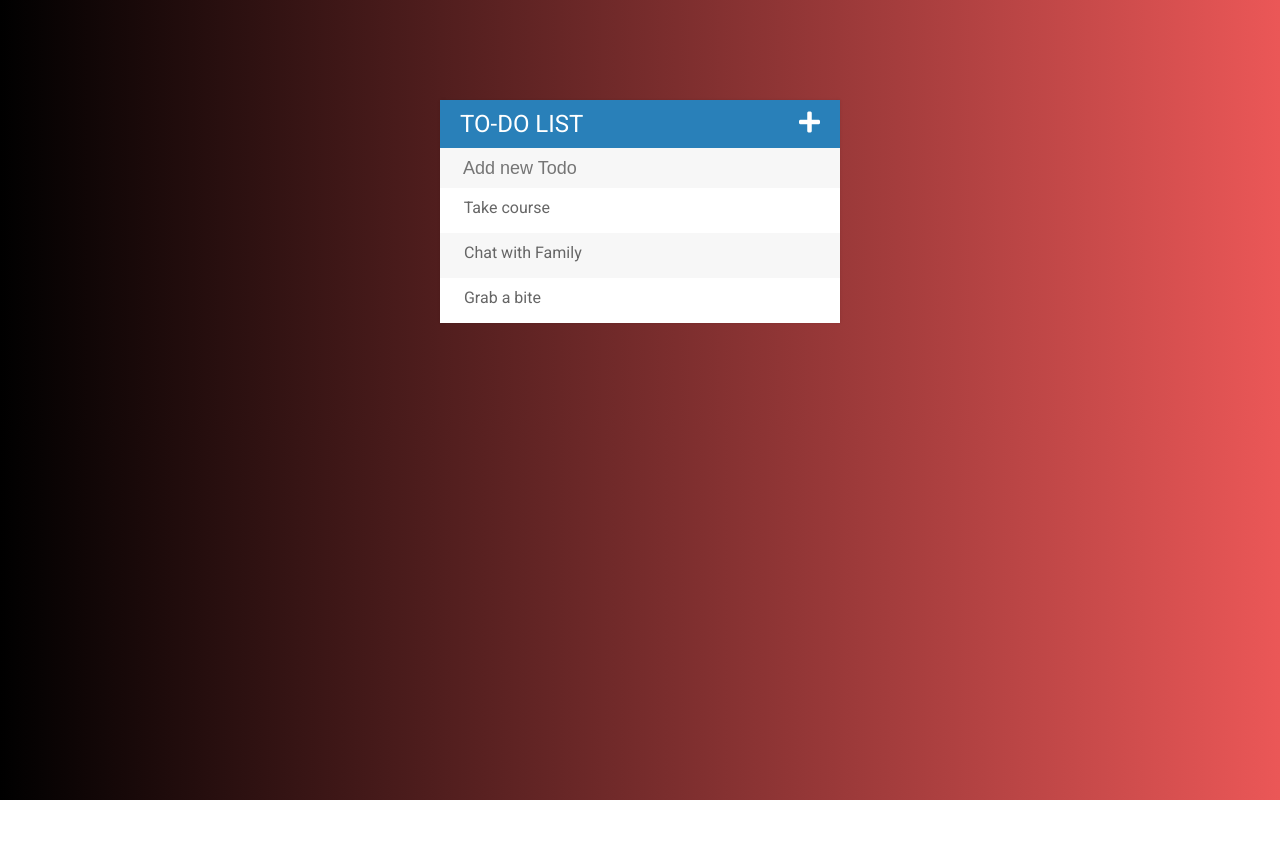
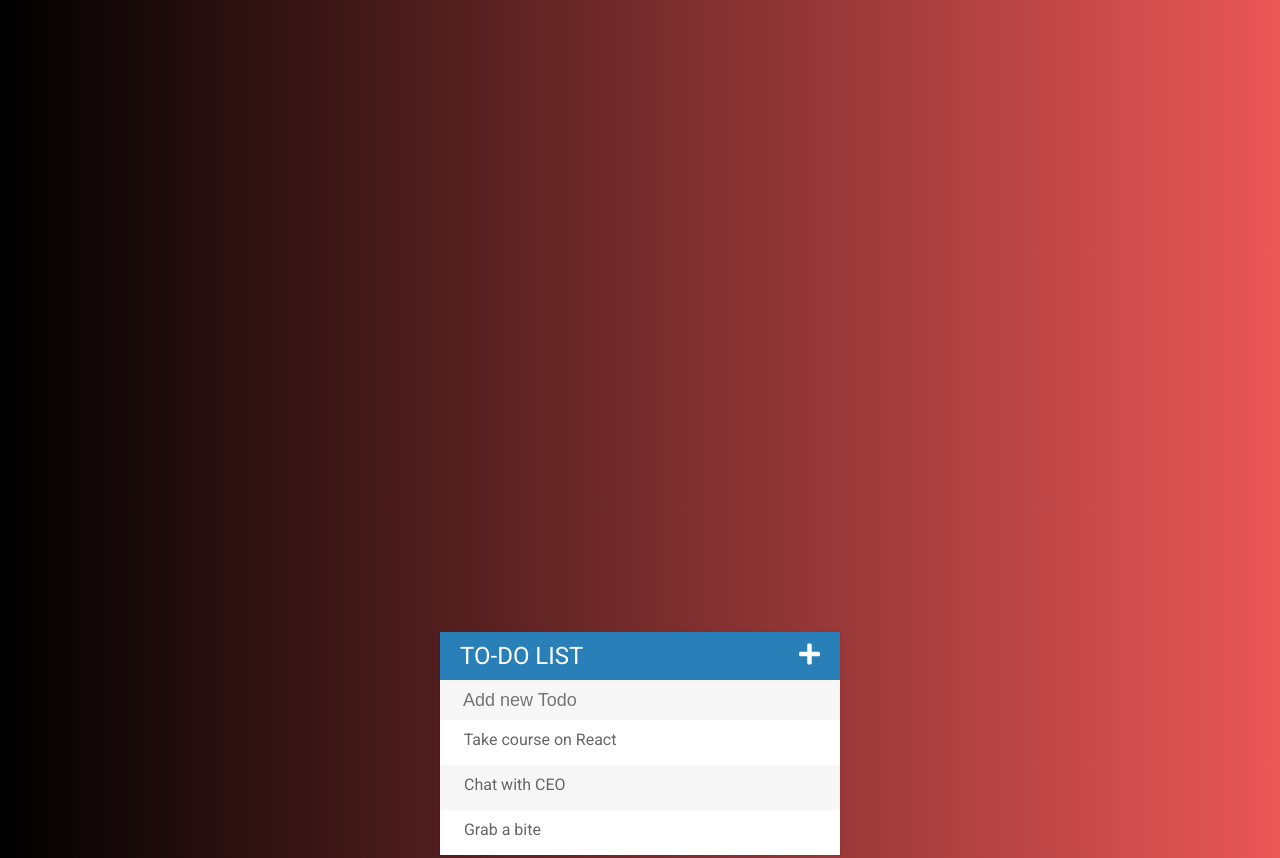
Before and after one commit to BlessedYahaya/Makarios1214.github.io, a plain HTML site: page index.html in a window 1280 px wide. Shown: the top 858 px of the page. Before the commit the page ends 800 px from the top, so only its background shows below. Drawn offline with Linux system fonts and the light colour scheme.

Commit message:
Second Edit

```diff
--- a/assets/css/todo.css
+++ b/assets/css/todo.css
@@ -83,7 +83,7 @@ float: right;
 #container{
 	background: #f7f7f7;
 	width: 400px;
-	margin: 100px auto;
+	margin: 50% auto;
 	box-shadow: 0 0 3px rgba(0,0,0,0.1);
 
 }
--- a/index.html
+++ b/index.html
@@ -14,8 +14,8 @@
 	<input type="text" placeholder="Add new Todo" name="">
 
 	<ul>
-		<li><span><i class="fas fa-trash-alt"></i></span> Take course</li>
-		<li><span><i class="fas fa-trash-alt"></i></span> Chat with Family</li>
+		<li><span><i class="fas fa-trash-alt"></i></span> Take course on React</li>
+		<li><span><i class="fas fa-trash-alt"></i></span> Chat with CEO</li>
 		<li><span><i class="fas fa-trash-alt"></i></span> Grab a bite</li>
 
 
```
